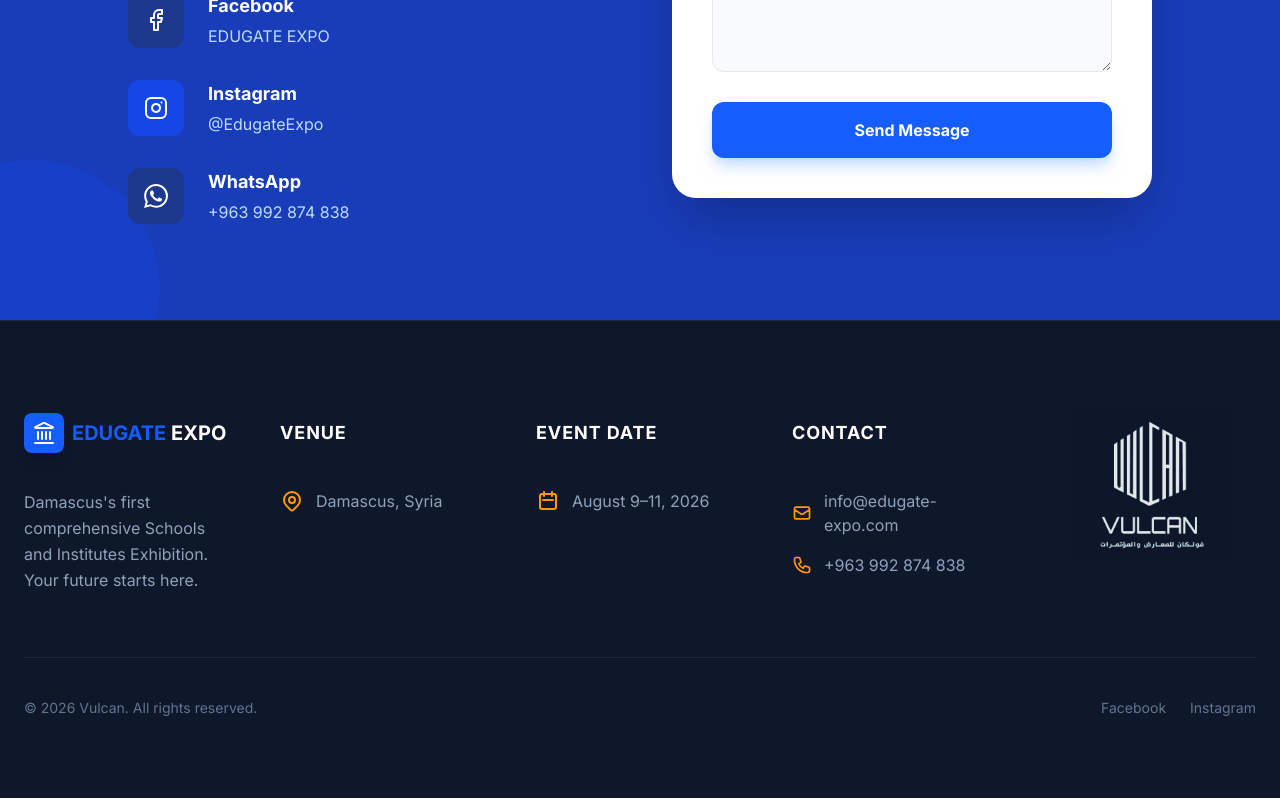
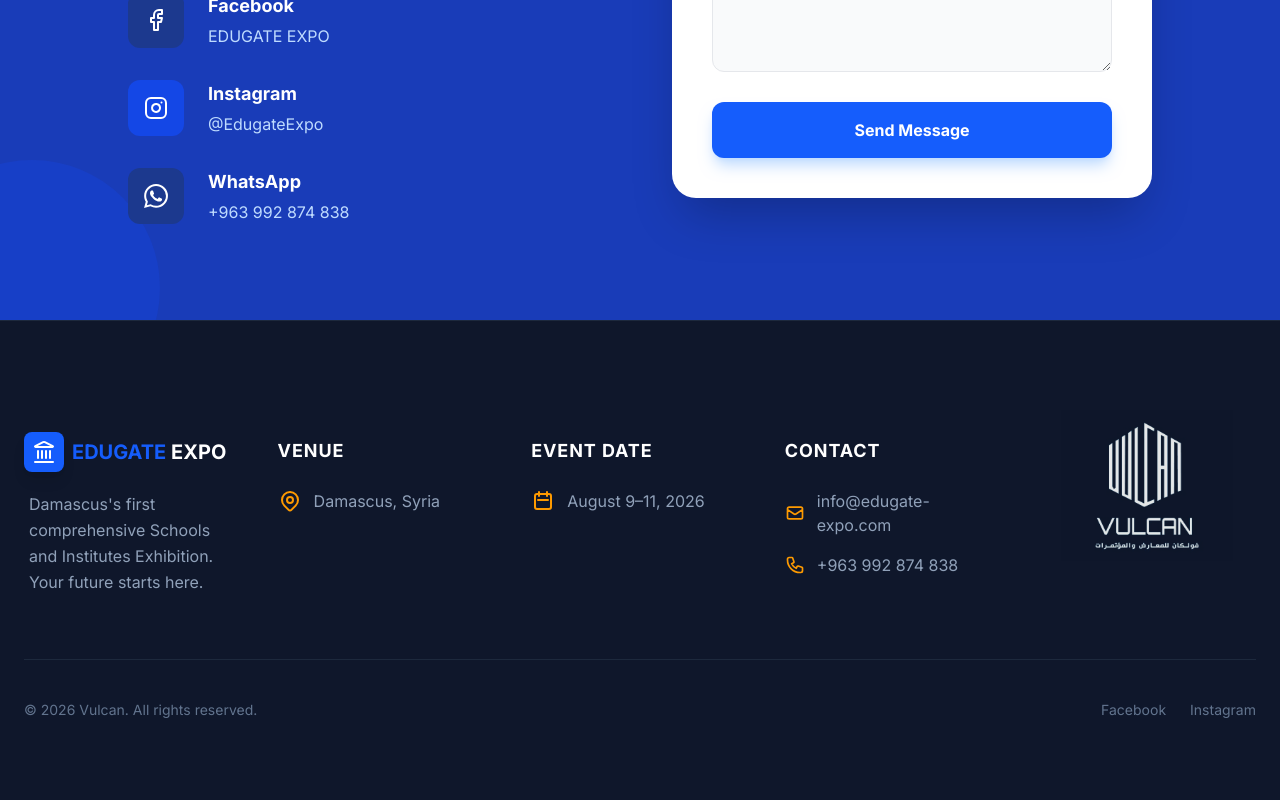
Before and after one commit to wkassoumeh-prog/schools-expo-site-antig, a Next.js app: page /en in a window 1280 px wide. Shown: the part 8692-9492 px from the top of the page. Built offline with nearby package versions, Linux system fonts and the light colour scheme.

Commit message:
edit footer design and alignment

```diff
--- a/src/components/Footer.tsx
+++ b/src/components/Footer.tsx
@@ -15,10 +15,10 @@
   return (
     <footer className="bg-slate-900 text-white py-20 border-t border-slate-800">
       <div className="container mx-auto px-6 max-w-7xl">
-        <div className="grid grid-cols-1 sm:grid-cols-2 lg:grid-cols-5 gap-12 border-b border-slate-800 pb-16">
+        <div className="grid grid-cols-1 sm:grid-cols-2 lg:grid-cols-5 gap-9 border-b border-slate-800 pb-16">
           {/* 1. Brand */}
           <div>
-            <div className="flex items-center mb-4 sm:mb-6 h-16">
+            <div className="flex items-end h-16 mt-[7px] mb-[19px]">
               <Link href={base} className="flex items-center gap-2 font-bold text-2xl group">
                 <div className="p-2 bg-blue-600 rounded-lg group-hover:bg-blue-700 transition-colors shadow-lg flex-shrink-0">
                   <Landmark className="w-6 h-6 text-white" />
@@ -29,14 +29,14 @@
                 </span>
               </Link>
             </div>
-            <p className="text-slate-400 leading-relaxed">
+            <p className="text-slate-400 leading-relaxed pl-[5px]">
               {copy.footer.tagline}
             </p>
           </div>
 
           {/* 2. Event venue */}
           <div>
-            <div className="flex items-center mb-4 sm:mb-6 h-16">
+            <div className="flex items-end h-16 mb-6">
               <h4 className="text-lg font-bold text-white uppercase tracking-wider">{copy.footer.venueTitle}</h4>
             </div>
             <div className="text-slate-400 space-y-4">
@@ -52,7 +52,7 @@
 
           {/* 3. Event date */}
           <div>
-            <div className="flex items-center mb-4 sm:mb-6 h-16">
+            <div className="flex items-end mb-4 sm:mb-6 h-16">
               <h4 className="text-lg font-bold text-white uppercase tracking-wider">{copy.footer.dateTitle}</h4>
             </div>
             <div className="text-slate-400">
@@ -67,7 +67,7 @@
 
           {/* 4. Contact */}
           <div>
-            <div className="flex items-center mb-4 sm:mb-6 h-16">
+            <div className="flex items-end mb-4 sm:mb-6 h-16">
               <h4 className="text-lg font-bold text-white uppercase tracking-wider">{copy.footer.contact}</h4>
             </div>
             <ul className="space-y-4 text-slate-400">
@@ -92,7 +92,7 @@
 
           {/* 5. Vulcan */}
           <div className="flex items-center sm:justify-center">
-            <div className="flex items-center sm:mb-6 min-h-16">
+            <div className="flex items-end sm:mb-6 min-h-16">
               <img
                 src="/Vulcan.png"
                 alt={copy.footer.organizerName}
```
